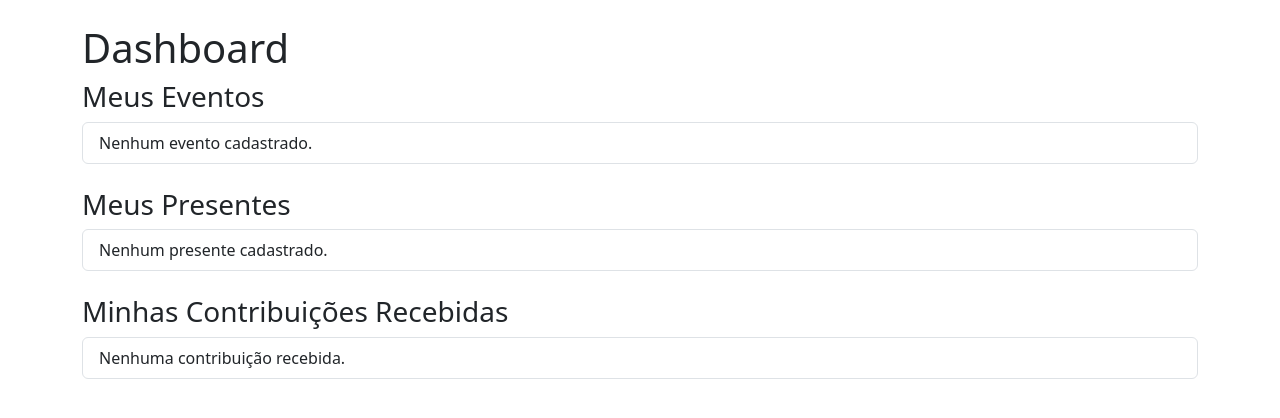
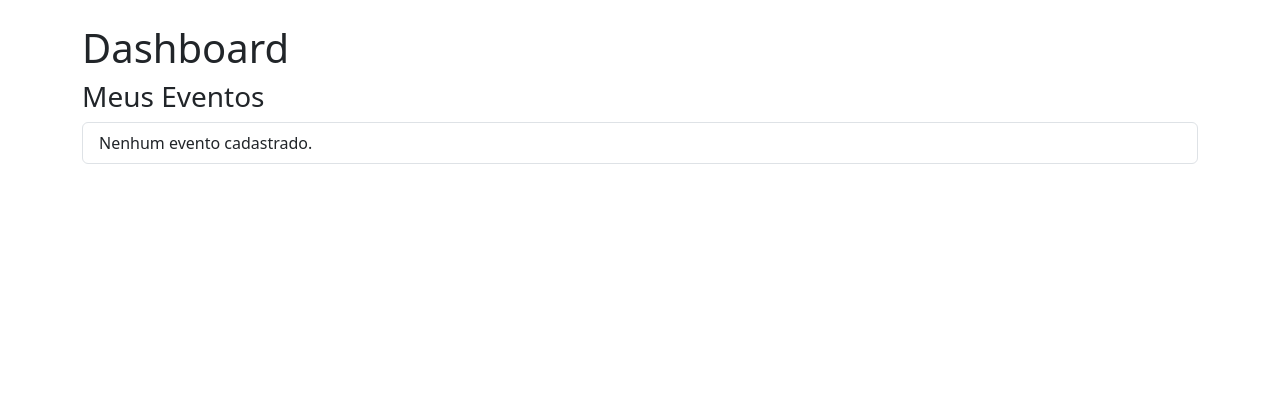
Before and after one commit to erberttdev/dev_listadavaquita_bb, a Django app: page /users/dashboard/ in a window 1280 px wide. Shown: the part 56-474 px from the top of the page. Run offline with Django 5.2, Linux system fonts and the light colour scheme; the visitor is signed in with stand-in values (Sample User, id 1); data that the repository does not hold is empty.

Commit message:
fix: dashboard

```diff
--- a/templates/users/dashboard.html
+++ b/templates/users/dashboard.html
@@ -14,27 +14,5 @@
         <li class="list-group-item">Nenhum evento cadastrado.</li>
         {% endfor %}
     </ul>
-
-    <h3>Meus Presentes</h3>
-    <ul class="list-group mb-4">
-        {% for gift in gifts %}
-        <li class="list-group-item">
-            <a href="{% url 'gifts:gift_detail' gift.pk %}">{{ gift.name }}</a> - R$ {{ gift.value }}
-        </li>
-        {% empty %}
-        <li class="list-group-item">Nenhum presente cadastrado.</li>
-        {% endfor %}
-    </ul>
-
-    <h3>Minhas Contribuições Recebidas</h3>
-    <ul class="list-group">
-        {% for contribution in contributions %}
-        <li class="list-group-item">
-            {{ contribution.name }} contribuiu R$ {{ contribution.amount }} para {{ contribution.gift.name }} - Status: {{ contribution.payment_status }}
-        </li>
-        {% empty %}
-        <li class="list-group-item">Nenhuma contribuição recebida.</li>
-        {% endfor %}
-    </ul>
 </div>
 {% endblock %}
--- a/users/urls.py
+++ b/users/urls.py
@@ -5,5 +5,5 @@ from . import views
 app_name = 'users'
 
 urlpatterns = [
-    path('dashboard/', views.dashboard, name='dashboard'),
+    path('dashboard/', views.DashboardView.as_view(), name='dashboard'),
 ]
--- a/users/views.py
+++ b/users/views.py
@@ -19,6 +19,5 @@ class DashboardView(LoginRequiredMixin, TemplateView):
         context = super().get_context_data(**kwargs)
         user = self.request.user
         context['events'] = Event.objects.filter(user=user)
-        context['gifts'] = Gift.objects.filter(event__user=user)
-        context['contributions'] = Contribution.objects.filter(gift__event__user=user)
+        # Removendo gifts e contributions do contexto para exibir apenas eventos
         return context
```
